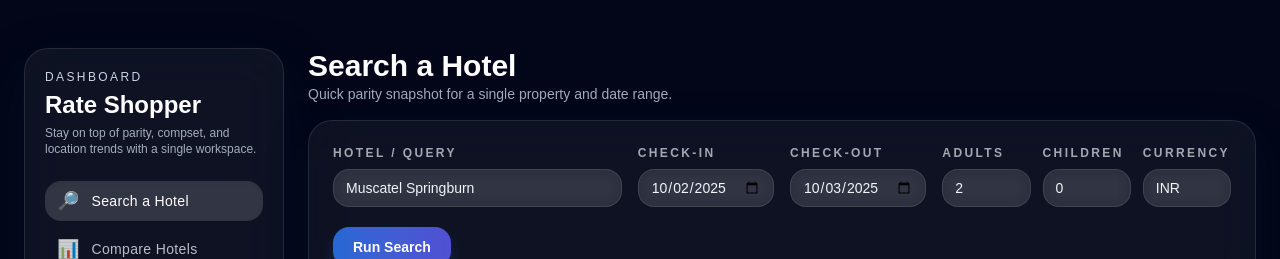
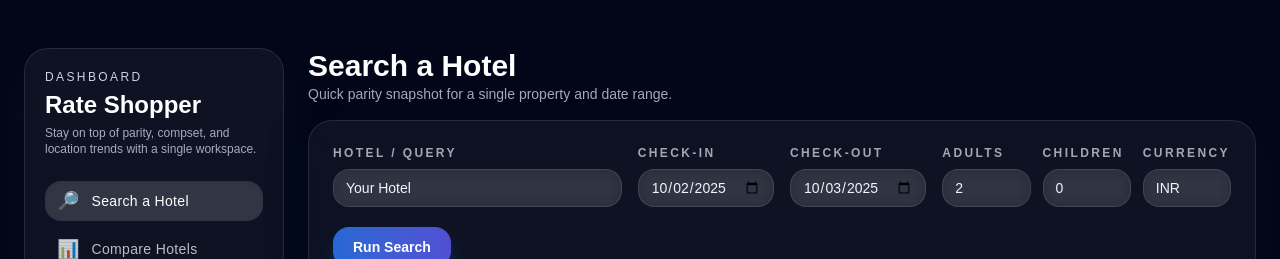
Before and after one commit to Bazzook4/hotel-rate-shopper, a Next.js app: page / in a window 1280 px wide. Shown: the top 259 px of the page. Built offline with nearby package versions, Linux system fonts and the light colour scheme; no server answers.

Commit message:
Update default hotel name copy

```diff
--- a/src/app/components/DisparityChecker.jsx
+++ b/src/app/components/DisparityChecker.jsx
@@ -81,7 +81,7 @@ export default function DisparityChecker() {
   const defaultOut = useMemo(() => formatDateISO(addDays(today, 1)), [today]);
 
   // form state
-  const [q, setQ] = useState("Muscatel Springburn");
+  const [q, setQ] = useState("Your Hotel");
   const [checkIn, setCheckIn] = useState(defaultIn);
   const [checkOut, setCheckOut] = useState(defaultOut);
   const [adults, setAdults] = useState(2);
--- a/src/app/components/SearchBar.jsx
+++ b/src/app/components/SearchBar.jsx
@@ -8,7 +8,7 @@ export default function SearchBar({ onResult }) {
   const defaultIn = useMemo(() => formatDateISO(today), [today]);
   const defaultOut = useMemo(() => formatDateISO(addDays(today, 1)), [today]);
 
-  const [q, setQ] = useState("Muscatel Springburn");
+  const [q, setQ] = useState("Your Hotel");
   const [checkIn, setCheckIn] = useState(defaultIn);
   const [checkOut, setCheckOut] = useState(defaultOut);
   const [adults, setAdults] = useState(2);
@@ -60,7 +60,7 @@ export default function SearchBar({ onResult }) {
           <input
             value={q}
             onChange={(e) => setQ(e.target.value)}
-            placeholder="Muscatel Springburn"
+            placeholder="Your Hotel"
             className={inputClasses}
           />
         </div>
```
